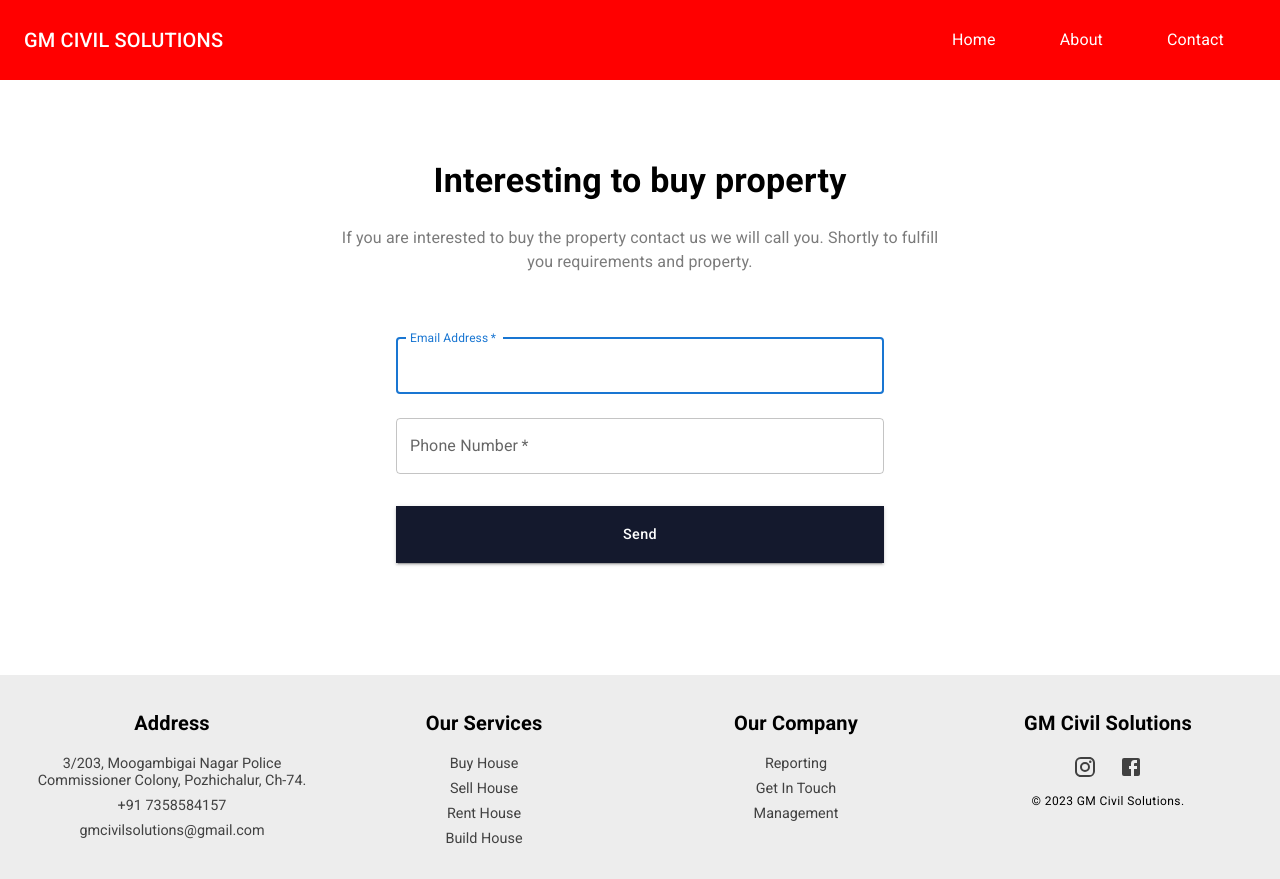
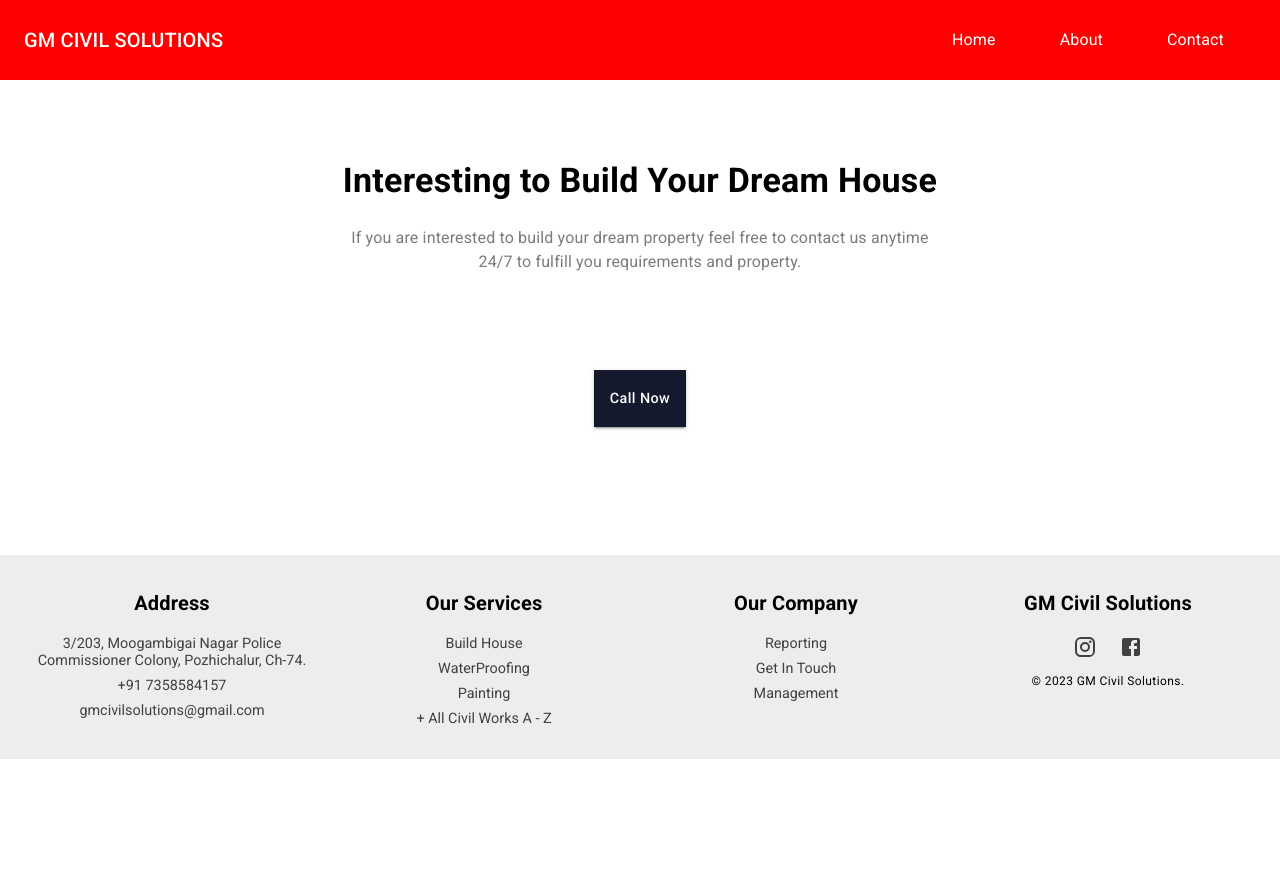
Before and after one commit to sachin-cmd/gmcivil, a React (Create React App) app: page /contact in a window 1280 px wide. After the commit the page ends 800 px from the top, so only its background shows below. Built offline with nearby package versions, Linux system fonts and the light colour scheme.

Commit message:
Added call feature

```diff
--- a/src/components/Details.jsx
+++ b/src/components/Details.jsx
@@ -18,7 +18,10 @@ const Details = () => {
             phone: data.get('phone'),
         });
     }
-
+    const handleCall = () => {
+        // Replace '1234567890' with the actual phone number
+        window.location.href = 'tel:+917358584157';
+      };
 
     return (
         <Stack
@@ -33,14 +36,14 @@ const Details = () => {
         >
             <Title
             text={
-                'Interesting to buy property'
+                'Interesting to Build Your Dream House'
                 }
             textAlign={'center'}
             />
             <Paragraph
             text={
-                'If you are interested to buy the property contact us we will call you. \
-                Shortly to fulfill you requirements and property.'
+                'If you are interested to build your dream property feel free to contact us anytime 24/7 \
+                to fulfill you requirements and property.'
             }
             maxWidth = {'sm'}
             mx={0}
@@ -55,7 +58,7 @@ const Details = () => {
                 mt: 1,
                 py: 2
             }}>
-                <TextField
+                {/* <TextField
                     margin="normal"
                     required
                     fullWidth
@@ -74,8 +77,43 @@ const Details = () => {
                     type="phone"
                     id="phone"
                     autoComplete="current-phone"
-                />
-                <Button
+                /> */}
+
+
+
+
+                {/* ////// */}
+                <Box
+        sx={{
+          mt: 2,
+          py: 2,
+        }}
+      >
+        <Button
+          variant="contained"
+          fullWidth
+          size="medium"
+          sx={{
+            fontSize: '0.9rem',
+            textTransform: 'capitalize',
+            py: 2,
+            mt: 2,
+            mb: 2,
+            borderRadius: 0,
+            backgroundColor: '#14192d',
+            "&:hover": {
+              backgroundColor: '#1e2a5a',
+            }
+          }}
+          onClick={handleCall}
+        >
+          Call Now
+        </Button>
+      </Box>
+
+                {/* ////// */}
+
+                {/* <Button
                 variant="contained"
                 fullWidth
                 type="submit"
@@ -94,7 +132,7 @@ const Details = () => {
                 }}
                 >
                     send
-                </Button>
+                </Button> */}
             </Box>
         </Stack>
     )
--- a/src/components/Footer/Footer.jsx
+++ b/src/components/Footer/Footer.jsx
@@ -57,10 +57,11 @@ const Footer = () => {
 
       <StackColumn>
         <FooterTitle text={'our services'} />
-        <FooterLink text={'buy house'} />
-        <FooterLink text={'sell house'} />
-        <FooterLink text={'rent house'} />
         <FooterLink text={'build house'} />
+        <FooterLink text={'WaterProofing'} />
+        <FooterLink text={'Painting'} />
+        <FooterLink text={'+ All Civil Works A - Z'} />
+
       </StackColumn>
       <StackColumn>
         <FooterTitle text={'our company'} />
@@ -77,7 +78,7 @@ const Footer = () => {
         maxWidth='100%'
         justifyContent='space-between'
         >
-          <Link href="#" variant="body2"
+          <Link href="https://www.instagram.com/gm_civil_solutions" variant="body2"
           sx={{
             color: '#414141',
             "&:hover": {
--- a/src/components/NumPro.css
+++ b/src/components/NumPro.css
@@ -1,7 +1,7 @@
 .project-card {
     background-color: #ffffff;
     border-radius: 10px;
-    box-shadow: 0 4px 8px rgb(197, 20, 20);
+    box-shadow: 0 4px 8px rgb(24, 3, 3);
     padding: 20px;
     text-align: center;
     width: 300px;
--- a/src/pages/About.js
+++ b/src/pages/About.js
@@ -1,6 +1,6 @@
 import React from "react";
 import Content from "../components/Content";
-import NumPro from "../components/NumPro";
+
 import Gallery from "../components/Gallery";
 
 const About = () => {
@@ -10,7 +10,7 @@ const About = () => {
       {/* <Content /> */}
 
       {/* this is for picture showing */}
-      <NumPro numberOfProjects="0" />
+
       <Gallery />
     </>
   );
--- a/src/pages/Home.js
+++ b/src/pages/Home.js
@@ -1,17 +1,18 @@
-import React from 'react'
-import GetInTouch from '../components/GetInTouch';
-import GetStarted from '../components/GetStarted';
-import Header from '../components/Header';
+import React from "react";
+import GetInTouch from "../components/GetInTouch";
+import GetStarted from "../components/GetStarted";
+import Header from "../components/Header";
+import NumPro from "../components/NumPro";
 
 const Home = () => {
   return (
     <>
-    <Header />
-    <GetStarted />
-    <GetInTouch />
+      <Header />
+      <NumPro numberOfProjects="10" />
+      <GetStarted />
+      <GetInTouch />
     </>
+  );
+};
 
-  )
-}
-
-export default Home
+export default Home;
```
